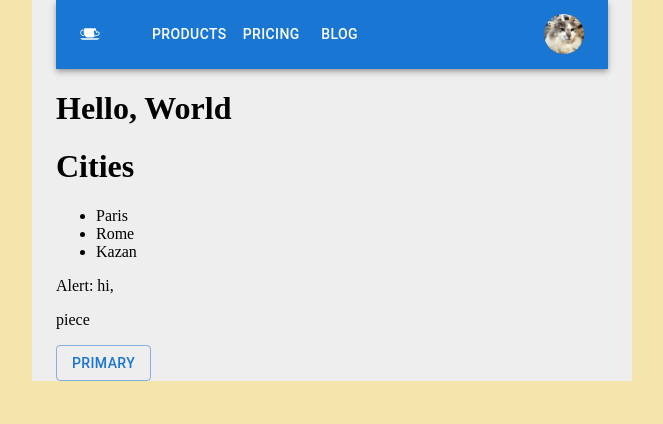
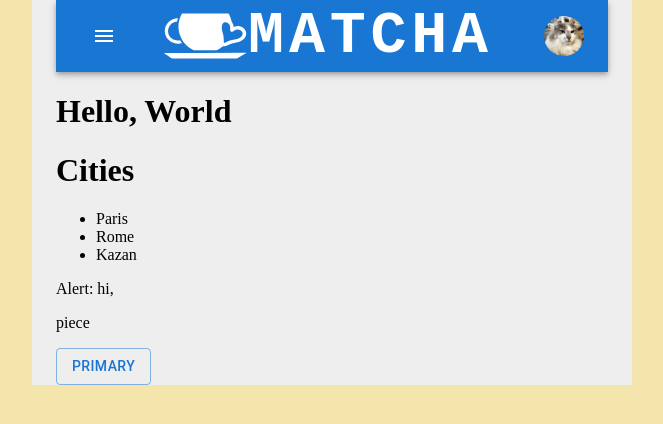
Before and after one commit to bbritva/react_tutorial, a React (Vite) app in the folder first-r/: page / in a window 1280 px wide. Shown: the top 424 px of the page, without its empty margins (308-971 px from the left). Built offline with nearby package versions, Linux system fonts and the light colour scheme.

Commit message:
navbar simplified

```diff
--- a/first-r/src/components/Navbar.tsx
+++ b/first-r/src/components/Navbar.tsx
@@ -11,8 +11,6 @@ import Avatar from "@mui/material/Avatar";
 import Button from "@mui/material/Button";
 import Tooltip from "@mui/material/Tooltip";
 import MenuItem from "@mui/material/MenuItem";
-import AdbIcon from "@mui/icons-material/Adb";
-import SvgIcon from "@mui/icons-material/Menu";
 
 const pages = ["Products", "Pricing", "Blog"];
 const settings = ["Profile", "Account", "Dashboard", "Logout"];
@@ -44,7 +42,7 @@ function ResponsiveAppBar() {
     <AppBar position="static">
       <Container maxWidth="xl">
         <Toolbar disableGutters>
-          <Box sx={{ flexGrow: 1, display: { xs: "flex", md: "none" } }}>
+          <Box sx={{ flexGrow: 1}}>
             <IconButton
               size="large"
               aria-label="account of current user"
@@ -69,9 +67,6 @@ function ResponsiveAppBar() {
               }}
               open={Boolean(anchorElNav)}
               onClose={handleCloseNavMenu}
-              sx={{
-                display: { xs: "block", md: "none" },
-              }}
             >
               {pages.map((page) => (
                 <MenuItem key={page} onClick={handleCloseNavMenu}>
@@ -83,20 +78,19 @@ function ResponsiveAppBar() {
           {/* <SvgIcon> */}
             {/* credit: plus icon from https://heroicons.com/ */}
             <img
-              src="/src/assets/logo-cup.svg"
+              src="/src/assets/logo-cup2.svg"
               alt="logo"
               aria-hidden="true"
-              width="64"
+              width="85"
             />
           {/* </SvgIcon> */}
           <Typography
-            variant="h5"
+            variant="h2"
             noWrap
             component="a"
             href="/"
             sx={{
               mr: 2,
-              display: { xs: "flex", md: "none" },
               flexGrow: 1,
               fontFamily: "monospace",
               fontWeight: 700,
@@ -105,20 +99,8 @@ function ResponsiveAppBar() {
               textDecoration: "none",
             }}
           >
-            LOGO
+            MATCHA
           </Typography>
-          <Box sx={{ flexGrow: 1, display: { xs: "none", md: "flex" } }}>
-            {pages.map((page) => (
-              <Button
-                key={page}
-                onClick={handleCloseNavMenu}
-                sx={{ my: 2, color: "white", display: "block" }}
-              >
-                {page}
-              </Button>
-            ))}
-          </Box>
-
           <Box sx={{ flexGrow: 0 }}>
             <Tooltip title="Open settings">
               <IconButton onClick={handleOpenUserMenu} sx={{ p: 0 }}>
```
Also changed, not shown: first-r/src/assets/logo-cup.svg, first-r/src/assets/logo-cup2.svg (added).
